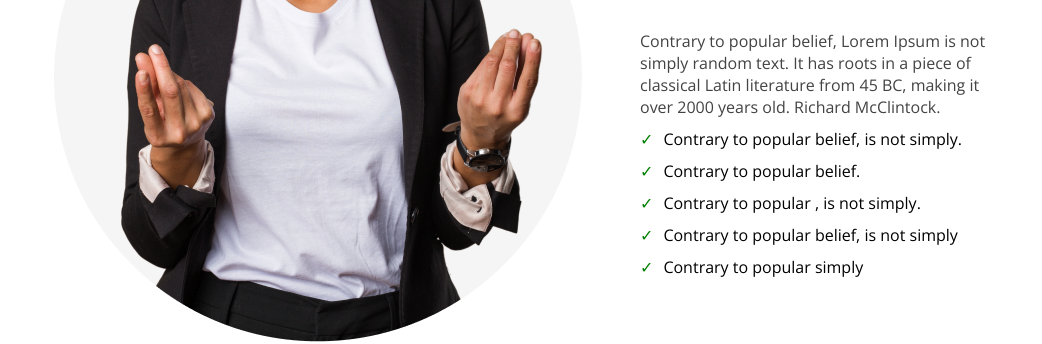
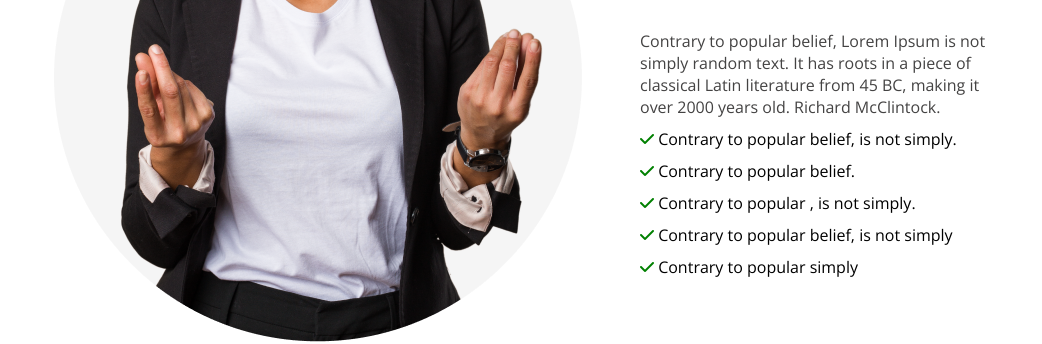
Before and after one commit to sadatebne/PH-assignment-1, a plain HTML site: page index.html in a window 1280 px wide. Shown: the part 1340-1684 px from the top of the page, without its empty margins (119-1161 px from the left). Drawn offline with nearby package versions, Linux system fonts and the light colour scheme.

Commit message:
Third Commit

```diff
--- a/css/style.css
+++ b/css/style.css
@@ -2,7 +2,7 @@
     margin: 0;
     font-family: 'Open Sans', sans-serif;
 }
-
+/* Header Css */
 header {
     background-image: url('../images/banner/banner3.png');
     width: 100%;
@@ -16,6 +16,7 @@ header {
     color: white;
 }
 
+
 .header-title {
     font-weight: 700;
     font-size: 65px;
@@ -24,7 +25,7 @@ header {
 .header-description {
     margin: 10px;
 }
-
+/* btn Css */
 .btn-primary {
     margin-top: 10px;
     color: blue;
@@ -36,11 +37,12 @@ header {
     background: white;
     border-radius: 5px;
 }
-
+/* Body Css Part */
 .weakness {
     display: flex;
     margin: 150px 150px 100px;
     gap: 20px
+
 }
 
 .failur {
@@ -64,9 +66,13 @@ li {
 
 }
 
-li::before {
+/* li::before {
     content: '✓';
     padding-right: 10px;
+    color: green;
+} */
+
+i{
     color: green;
 }
 
@@ -101,6 +107,7 @@ li::before {
     color: rgb(255, 255, 255)
 }
 
+/* Footer Css Part */
 .contact{
     background-color: rgb(0, 0, 0);
 }
--- a/index.html
+++ b/index.html
@@ -10,9 +10,11 @@
     <link rel="preconnect" href="https://fonts.gstatic.com" crossorigin>
     <link href="https://fonts.googleapis.com/css2?family=Open+Sans&display=swap" rel="stylesheet">
     <link rel="stylesheet" href="css/style.css">
+    <script src="https://kit.fontawesome.com/bac1394184.js" crossorigin="anonymous"></script>
 </head>
 
 <body>
+    <!-- Header Part -->
     <header>
         <div class="header-contain">
             <h2 class="header-title">All Thinks Are Possible If You Beleive</h2>
@@ -23,11 +25,11 @@
         </div>
 
     </header>
-
+<!-- Main Part -->
     <main>
         <section class="weakness">
             <div class="img">
-               <img src="images/person.png" alt="">
+               <img class="woman" src="images/person.png" alt="">
             </div>
             <div class="failur">
                 <h3 class="failur-title">My failures of
@@ -37,11 +39,11 @@
                         classical Latin literature from 45 BC, making it over
                         2000 years old. Richard McClintock.</p>
 
-                            <li>Contrary to popular belief, is not simply.</li>
-                            <li>Contrary to popular belief.</li>
-                            <li>Contrary to popular , is not simply.</li>
-                            <li>Contrary to popular belief, is not simply</li>
-                            <li>Contrary to popular simply</li>
+                            <li><i class="fa-solid fa-check"></i>  Contrary to popular belief, is not simply.</li>
+                            <li><i class="fa-solid fa-check"></i>  Contrary to popular belief.</li>
+                            <li><i class="fa-solid fa-check"></i>  Contrary to popular , is not simply.</li>
+                            <li><i class="fa-solid fa-check"></i>  Contrary to popular belief, is not simply</li>
+                            <li><i class="fa-solid fa-check"></i>  Contrary to popular simply</li>
 
 
             </div>
@@ -85,6 +87,7 @@
         </section>
     </main>
 
+    <!-- footer part -->
     <footer class="contact">
         <div class="contact-both">
             <div class="contact-details">
```
Also changed, not shown: images/icons/check.png (added).
